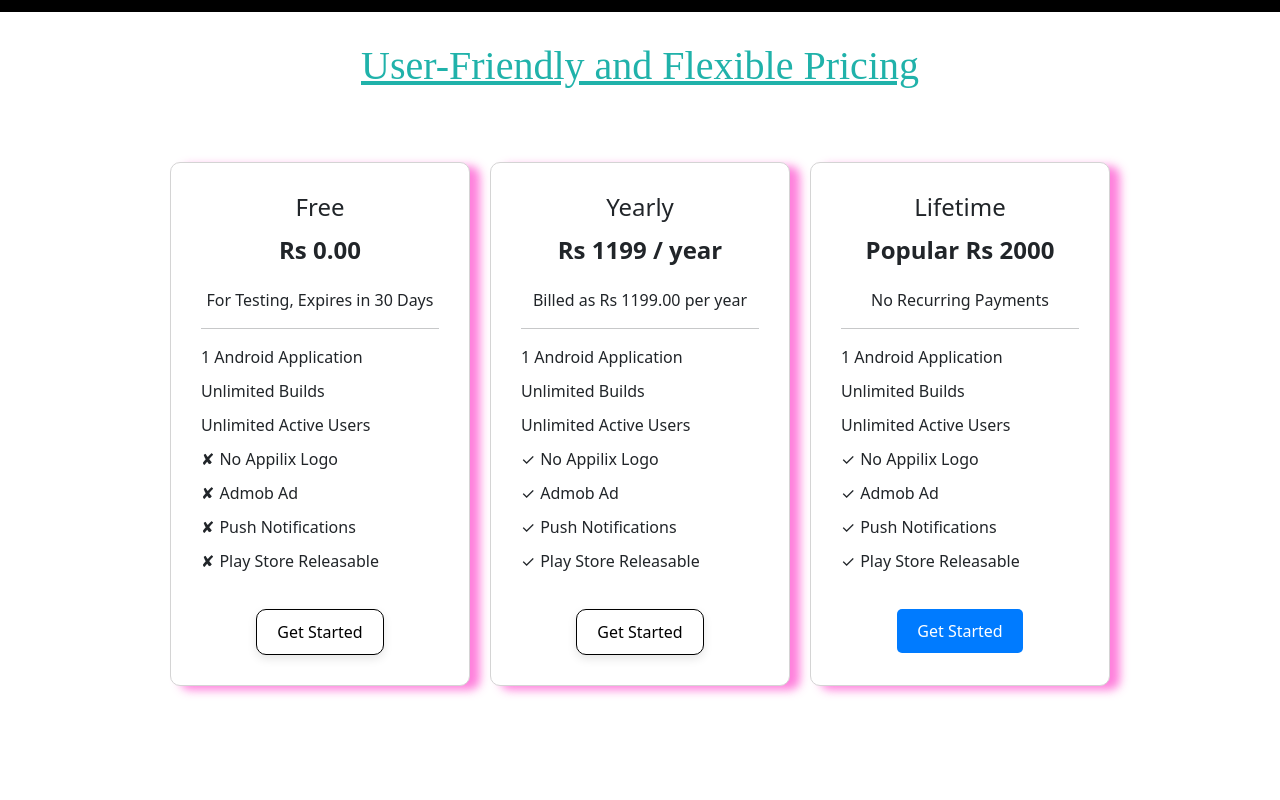
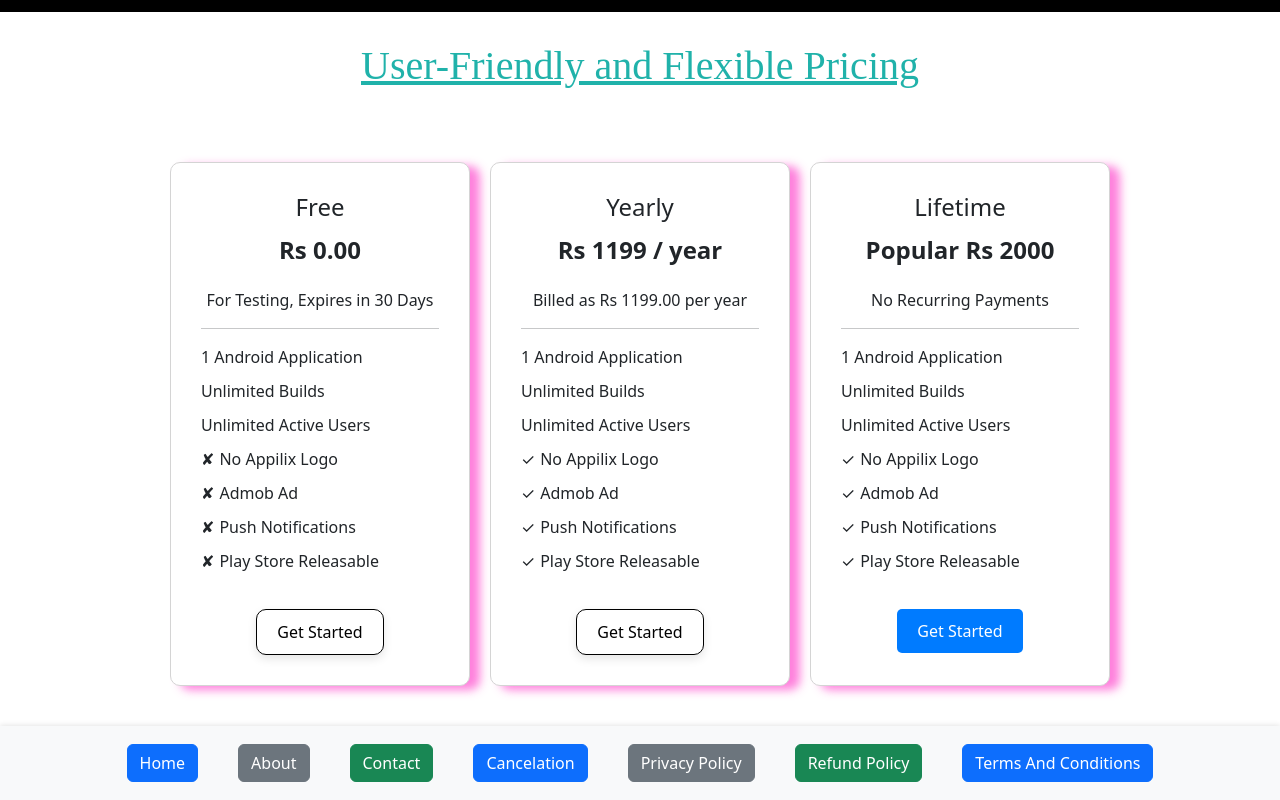
Before and after one commit to amritkum360/webtoapp, a React (Vite) app: page / in a window 1280 px wide. Shown: the part 1532-2332 px from the top of the page. Before the commit the page ends 2258 px from the top, so only its background shows below. Built offline with nearby package versions, Linux system fonts and the light colour scheme.

Commit message:
added footerbar

```diff
--- /dev/null
+++ b/src/components/Navbar/footerbar.css
@@ -0,0 +1,8 @@
+.footer {
+    /* position: ; */
+    bottom: 0;
+    width: 100%;
+    background-color: #f8f9fa; /* Light background color for the footer */
+    padding: 10px 0;
+    box-shadow: 0 -1px 5px rgba(0, 0, 0, 0.1); /* Light shadow for a lifted look */
+}
--- /dev/null
+++ b/src/components/Navbar/footerbar.jsx
@@ -0,0 +1,79 @@
+import React from 'react';
+import { useNavigate } from 'react-router-dom';
+import './footerbar.css'; // Adjust the import according to your file structure
+
+export default function FooterBar() {
+    const navigate = useNavigate();
+
+    return (
+        <div className="footer">
+            <div className="container">
+                <div className="row justify-content-center">
+                    <div className="col-auto">
+                        <button
+                            type="button"
+                            className="btn btn-primary m-2"
+                            onClick={() => navigate('/')}
+                        >
+                            Home
+                        </button>
+                    </div>
+                    <div className="col-auto">
+                        <button
+                            type="button"
+                            className="btn btn-secondary m-2"
+                            onClick={() => navigate('/about')}
+                        >
+                            About
+                        </button>
+                    </div>
+                    <div className="col-auto">
+                        <button
+                            type="button"
+                            className="btn btn-success m-2"
+                            onClick={() => navigate('/contact')}
+                        >
+                            Contact
+                        </button>
+                    </div>
+                    <div className="col-auto">
+                        <button
+                            type="button"
+                            className="btn btn-primary m-2"
+                            onClick={() => navigate('/cancelation')}
+                        >
+                            Cancelation
+                        </button>
+                    </div>
+                    <div className="col-auto">
+                        <button
+                            type="button"
+                            className="btn btn-secondary m-2"
+                            onClick={() => navigate('/privacypolicy')}
+                        >
+                            Privacy Policy
+                        </button>
+                    </div>
+                    <div className="col-auto">
+                        <button
+                            type="button"
+                            className="btn btn-success m-2"
+                            onClick={() => navigate('/refundpolicy')}
+                        >
+                            Refund Policy
+                        </button>
+                    </div>
+                    <div className="col-auto">
+                        <button
+                            type="button"
+                            className="btn btn-primary m-2"
+                            onClick={() => navigate('/termsandconditions')}
+                        >
+                            Terms And Conditions
+                        </button>
+                    </div>
+                </div>
+            </div>
+        </div>
+    );
+}
--- a/src/components/home/home.jsx
+++ b/src/components/home/home.jsx
@@ -1,4 +1,5 @@
 import Navbar from "../Navbar/Navbar";
+import FooterBar from "../Navbar/footerbar";
 import Pricing from "../Pricing/Pricing";
 import Homescn1 from "./components/homescn1/homescn1";
 import Homescn2 from "./components/homescn2/homescn2";
@@ -10,6 +11,7 @@ export default function Home(){
         <Homescn1 />
         <Homescn2 />
         <Pricing />
+        <FooterBar />
         {/* <img src="/1.png" alt="" style={{width:"100vw"}} />
         <img src="/2.png" alt="" style={{width:"100vw"}} /> */}
         </>
```
